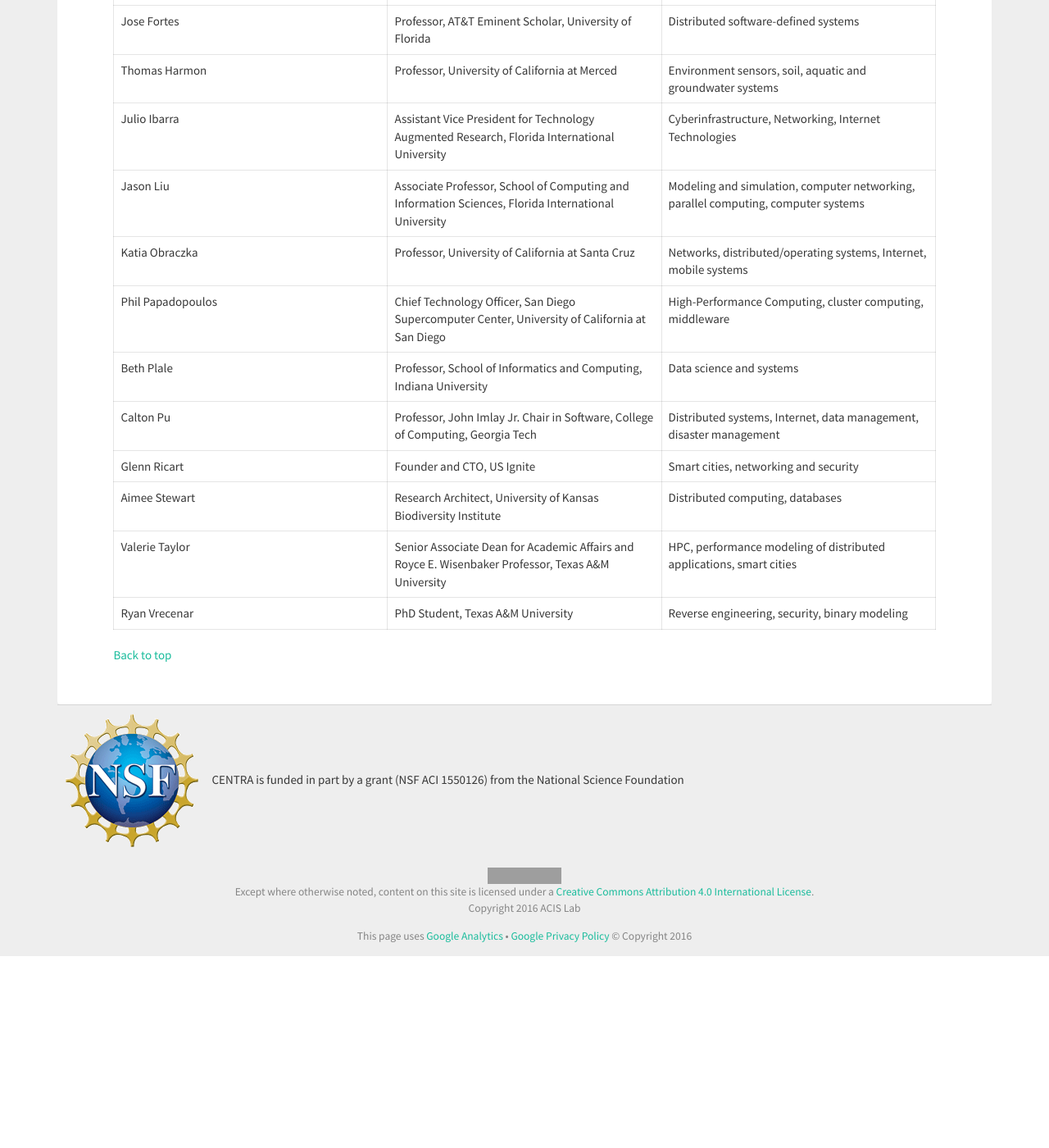
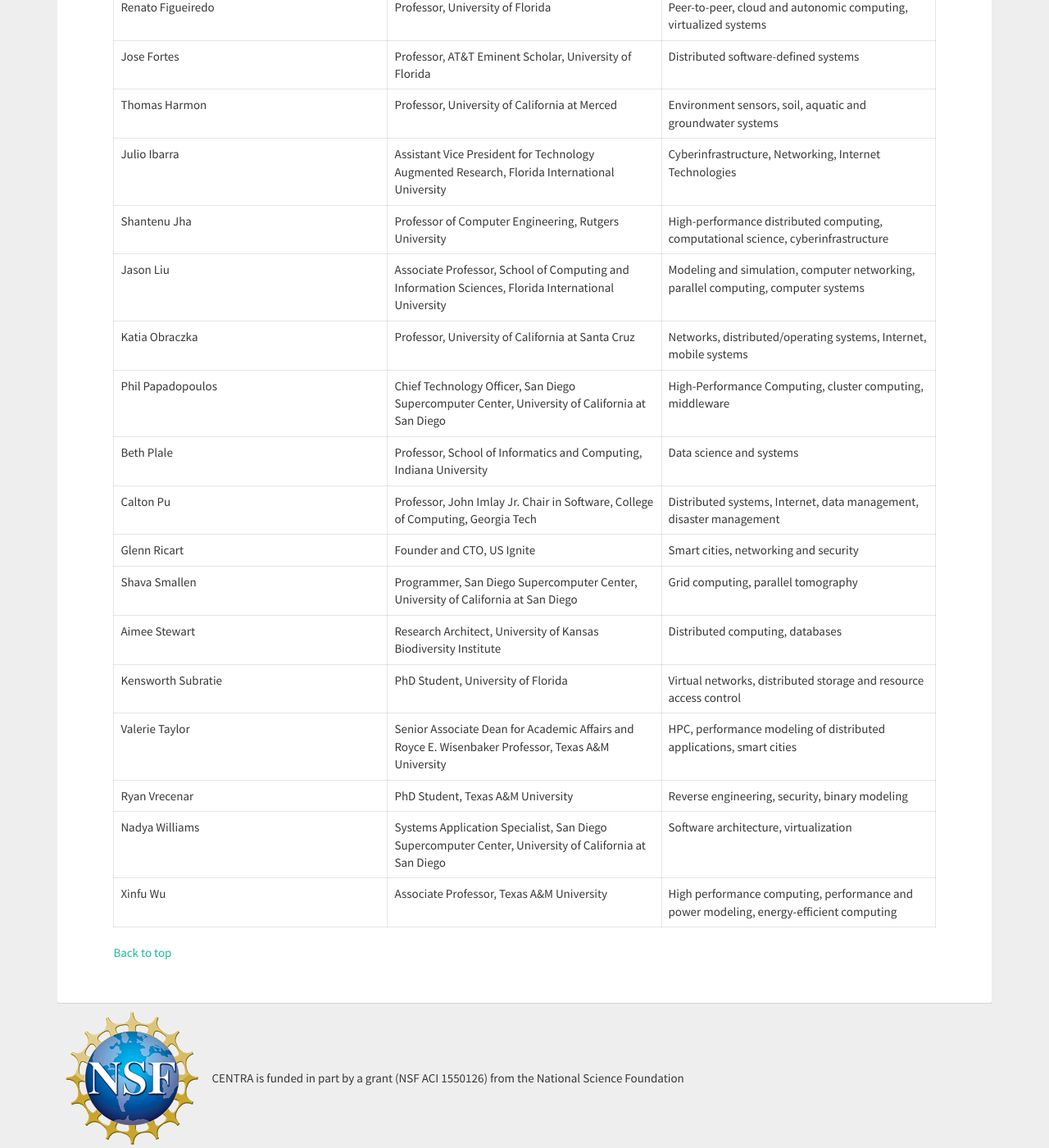
Before and after one commit to hmchou56/centra8, a Jekyll site: the page built from members.md, in a window 1280 px wide and 1400 px high, scrolled down 1140 px. Shown: the whole window at 82% size. Built offline with Jekyll 4.4.1, drawn with Linux system fonts in a browser that asks for light colours; nearby versions of some CDN libraries; before the commit the page ends 2306 px from its top, so only the background shows below that; some of the changed text lies outside the part shown; grey boxes are pictures that could not be loaded.

Commit message:
added members to the table

```diff
--- a/members.md
+++ b/members.md
@@ -30,22 +30,27 @@ Invited researchers who engage and advise junior researchers in CENTRA-related p
 
 **Name**  | **Position**  | **Interests** |
 James Beach        |Assistant Director for Informatics, Biodiversity Institute, University of Kansas              |Biodiversity informatics, open-source biocollections software
-Maxine Brown       |     |
-Charlie Catlett        |Senior Computer Scientist, Argonne National Laboratory and the University of Chicago  |
+Maxine Brown       |Director, Electronic Visualization Laboratory University of Illinois at Chicago              |Scientific visualization, collaboration, human-computer interfaces, high-performance computing, international network infrastructure
+Charlie Catlett        |Senior Computer Scientist, Argonne National Laboratory and the University of Chicago  |Urban data science, cyber security and privacy, mobile devices and social networks
 Peter Dinda        |Professor, Dep. of Electrical Engineering and Computer Science, Northwestern University         |Virtualization, HPC, emphatic computing, performance models
 Renato Figueiredo   |Professor, University of Florida                                              |Peer-to-peer, cloud and autonomic computing, virtualized systems
 Jose Fortes        |Professor, AT&T Eminent Scholar, University of Florida                              |Distributed software-defined systems
 Thomas Harmon      |Professor, University of California at Merced                                     |Environment sensors, soil, aquatic and groundwater systems
 Julio Ibarra       |Assistant Vice President for Technology Augmented Research, Florida International University     |Cyberinfrastructure, Networking, Internet Technologies
+Shantenu Jha        |Professor of Computer Engineering, Rutgers University       |High-performance distributed computing, computational science, cyberinfrastructure
 Jason Liu        |Associate Professor, School of Computing and Information Sciences, Florida International University |Modeling and simulation, computer networking, parallel computing, computer systems
 Katia Obraczka     |Professor, University of California at Santa Cruz                                 |Networks, distributed/operating systems, Internet, mobile systems
 Phil Papadopoulos   |Chief Technology Officer, San Diego Supercomputer Center, University of California at San Diego             |High-Performance Computing, cluster computing, middleware
 Beth Plale          |Professor, School of Informatics and Computing, Indiana University                            |Data science and systems
 Calton Pu     |Professor, John Imlay Jr. Chair in Software, College of Computing, Georgia Tech       |Distributed systems, Internet, data management, disaster management
 Glenn Ricart        |Founder and CTO, US Ignite                                             |Smart cities, networking and security
+Shava Smallen        |Programmer, San Diego Supercomputer Center, University of California at San Diego |Grid computing, parallel tomography
 Aimee Stewart      |Research Architect, University of Kansas Biodiversity Institute          |Distributed computing, databases
+Kensworth Subratie        |PhD Student, University of Florida               |Virtual networks, distributed storage and resource access control
 Valerie Taylor      |Senior Associate Dean for Academic Affairs and Royce E. Wisenbaker Professor, Texas A&M University |HPC, performance modeling of distributed applications, smart cities
 Ryan Vrecenar      |PhD Student, Texas A&M University        |Reverse engineering, security, binary modeling
+Nadya Williams        |Systems Application Specialist, San Diego Supercomputer Center, University of California at San Diego     |Software architecture, virtualization
+Xinfu Wu        |Associate Professor, Texas A&M University          |High performance computing, performance and power modeling, energy-efficient computing
 {: class="table"}
 
 <a href="#founders">Back to top</a>
```
